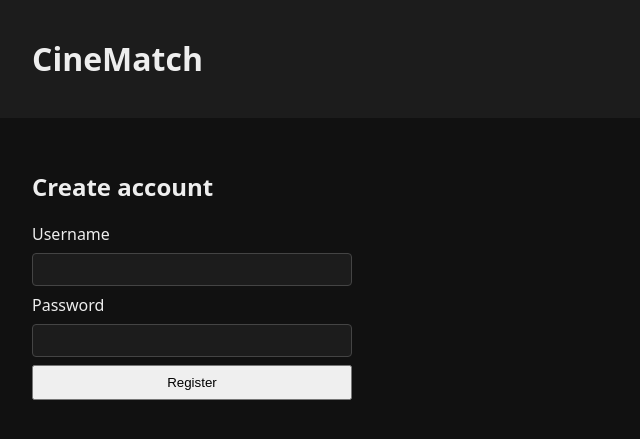
After one commit to xXSt3rbenXx/CineMatch, a FastAPI app: template core/app/templates/register.html in a window 1280 px wide. The commit adds this page. Shown: the top 439 px of the page, without its empty margins (0-640 px from the left). Run offline with FastAPI, Linux system fonts and the light colour scheme; the template is opened without the code that fills it, so the values that code supplies are empty.

Commit message:
Aggiungi registrazione utenti

```diff
--- a/core/app/main.py
+++ b/core/app/main.py
@@ -3,13 +3,14 @@ from contextlib import asynccontextmanager
 from pathlib import Path
 
 from dotenv import load_dotenv
-from fastapi import FastAPI, Request
-from fastapi.responses import HTMLResponse
+from fastapi import FastAPI, Form, Request
+from fastapi.responses import HTMLResponse, RedirectResponse
 from fastapi.staticfiles import StaticFiles
 from fastapi.templating import Jinja2Templates
 from starlette.middleware.sessions import SessionMiddleware
 
-from app.database import init_db
+from app.database import create_user, init_db
+from app.security import hash_password
 
 BASE_DIR = Path(__file__).resolve().parent
 
@@ -20,12 +21,10 @@ if not SECRET_KEY:
     # Meglio fermarsi subito che avviare un'app con sessioni non sicure
     raise RuntimeError("SECRET_KEY mancante: crea il file core/.env")
 
-
 @asynccontextmanager
 async def lifespan(app: FastAPI):
     init_db()  # eseguito una volta all'avvio del server
     yield
-
 
 app = FastAPI(title="CineMatch Core", lifespan=lifespan)
 
@@ -42,12 +41,47 @@ app.add_middleware(
 app.mount("/static", StaticFiles(directory=BASE_DIR / "static"), name="static")
 templates = Jinja2Templates(directory=BASE_DIR / "templates")
 
-
 @app.get("/", response_class=HTMLResponse)
 def index(request: Request):
     return templates.TemplateResponse(request, "index.html", {"title": "CineMatch"})
 
-
 @app.get("/health")
 def health():
     return {"status": "ok"}
+
+@app.get("/register", response_class=HTMLResponse)
+def register_page(request: Request):
+    return templates.TemplateResponse(
+        request, "register.html", {"title": "Register", "error": None}
+    )
+
+@app.post("/register", response_class=HTMLResponse)
+def register(request: Request, username: str = Form(...), password: str = Form(...)):
+    username = username.strip()
+
+    # Controlli lato server (quelli del browser si possono aggirare)
+    error = None
+    if not 3 <= len(username) <= 30:
+        error = "Username must be between 3 and 30 characters."
+    elif len(password) < 8:
+        error = "Password must be at least 8 characters."
+    elif len(password.encode("utf-8")) > 72:
+        # bcrypt non accetta password più lunghe di 72 byte
+        error = "Password is too long."
+
+    if error is None:
+        user_id = create_user(username, hash_password(password))
+        if user_id is None:
+            error = "Username already taken."
+
+    if error:
+        return templates.TemplateResponse(
+            request,
+            "register.html",
+            {"title": "Register", "error": error},
+            status_code=400,
+        )
+
+    # Registrazione riuscita: salviamo l'id nella sessione (utente già loggato)
+    request.session["user_id"] = user_id
+    return RedirectResponse("/", status_code=303)
--- a/core/app/static/style.css
+++ b/core/app/static/style.css
@@ -2,3 +2,7 @@ body { font-family: system-ui, sans-serif; margin: 0; background: #111; color: #
 header { padding: 1rem 2rem; background: #1c1c1c; }
 main { padding: 2rem; }
 button { padding: 0.5rem 1rem; cursor: pointer; }
+
+form { display: flex; flex-direction: column; gap: 0.5rem; max-width: 320px; }
+input { padding: 0.5rem; border: 1px solid #444; border-radius: 4px; background: #1c1c1c; color: #eee; }
+.error { color: #ff6b6b; }
--- /dev/null
+++ b/core/app/templates/register.html
@@ -0,0 +1,19 @@
+{% extends "base.html" %}
+
+{% block content %}
+  <h2>Create account</h2>
+
+  {% if error %}
+    <p class="error">{{ error }}</p>
+  {% endif %}
+
+  <form method="post" action="/register">
+    <label for="username">Username</label>
+    <input type="text" id="username" name="username" required minlength="3" maxlength="30">
+
+    <label for="password">Password</label>
+    <input type="password" id="password" name="password" required minlength="8" autocomplete="new-password">
+
+    <button type="submit">Register</button>
+  </form>
+{% endblock %}
```
